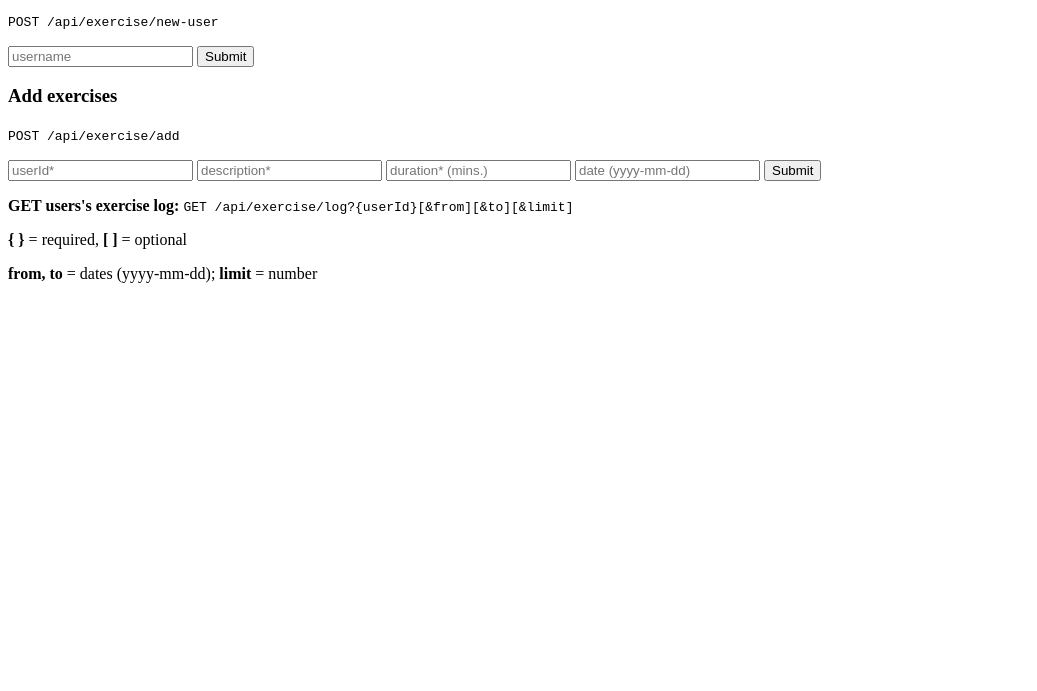
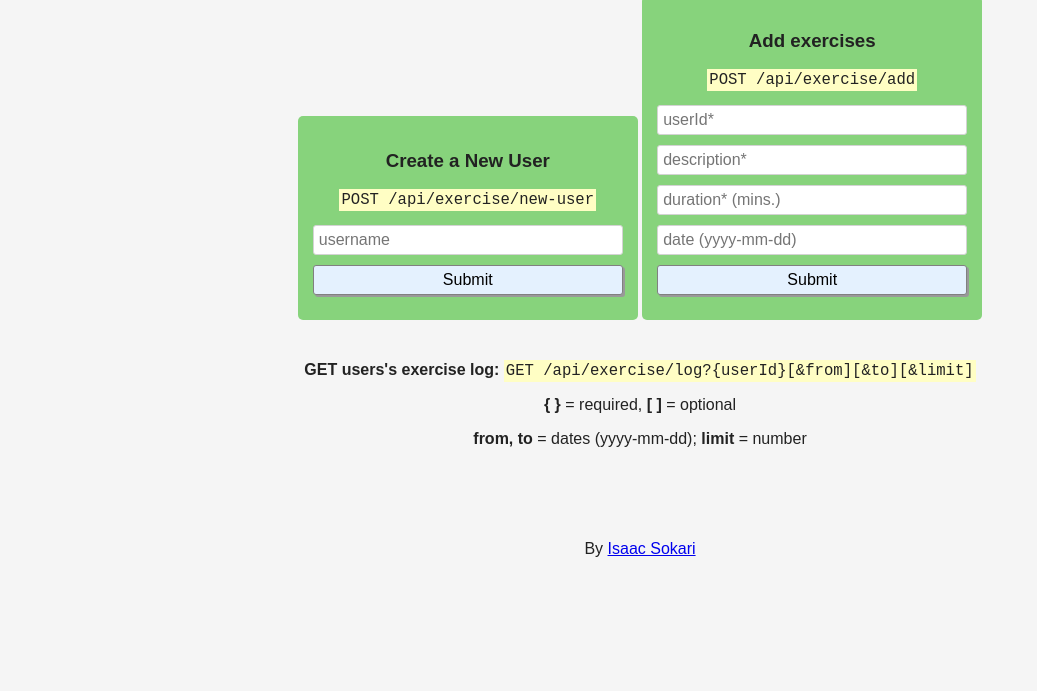
Before and after one commit to isaacsokari/fcc-basic-node, a website: page views/exercise-tracker/index.html in a window 1280 px wide. Shown: the part 109-800 px from the top of the page, without its empty margins (0-1037 px from the left). Drawn offline with Linux system fonts and the light colour scheme.

Commit message:
added correct links to css

```diff
--- a/public/exercise-tracker.css
+++ b/public/exercise-tracker.css
@@ -3,25 +3,38 @@
 }
 
 body {
-  font-family:sans-serif;
+  font-family: sans-serif;
   margin: 25px;
   color: #222;
   background-color: #f5f5f5;
+  display: flex;
+  flex-direction: column;
+  align-items: center;
+}
+
+.container {
+  /* display: unset; */
+  padding: 0 2rem;
+  min-width: 60vw;
+  width: max-content;
+  text-align: center;
 }
 
 h1 {
   font-weight: bold;
-
 }
 
 p {
+  min-width: 18rem;
+  width: max-content;
   max-width: 900px;
+  margin: 1rem auto;
 }
 
 form {
   margin-bottom: 25px;
   padding: 15px;
-  background-color: #87D37C;
+  background-color: #87d37c;
   display: inline-block;
   width: 100%;
   max-width: 340px;
@@ -38,22 +51,27 @@ input {
   font-size: 16px;
 }
 
-input[type=submit] {
+input[type='submit'] {
   font-size: 16px;
   border-radius: 3px;
-  background-color: #E4F1FE;
+  background-color: #e4f1fe;
   border: 1px solid grey;
   box-shadow: 2px 2px #999;
   cursor: pointer;
 }
 
-input[type=submit]:hover {
-  background-color: #FFFEC4;
+input[type='submit']:hover {
+  background-color: #fffec4;
 }
 
 code {
   font-family: monospace;
   font-size: 1.2em;
-  background-color: #FFFEC4;
+  background-color: #fffec4;
   padding: 2px;
 }
+
+.footer {
+  margin-top: 60px;
+  text-align: center;
+}
--- a/views/exercise-tracker/index.html
+++ b/views/exercise-tracker/index.html
@@ -1,11 +1,22 @@
 <!DOCTYPE html>
 <html>
-
   <head>
     <title>Exercise Tracker | Free Code Camp</title>
-      <link rel="shortcut icon" href="https://cdn.freecodecamp.org/universal/favicons/favicon-32x32.png" type="image/x-icon"/>
-      <link href="https://fonts.googleapis.com/css?family=Roboto" rel="stylesheet" type="text/css">
-      <link href="style.css" rel="stylesheet" type="text/css">
+    <link
+      rel="shortcut icon"
+      href="https://cdn.freecodecamp.org/universal/favicons/favicon-32x32.png"
+      type="image/x-icon"
+    />
+    <link
+      href="https://fonts.googleapis.com/css?family=Roboto"
+      rel="stylesheet"
+      type="text/css"
+    />
+    <link
+      href="/public/exercise-tracker.css"
+      rel="stylesheet"
+      type="text/css"
+    />
   </head>
 
   <body>
@@ -14,22 +25,47 @@
       <form action="/api/exercise/new-user" method="post">
         <h3>Create a New User</h3>
         <p><code>POST /api/exercise/new-user</code></p>
-            <input id="uname" type="text" name="username" placeholder="username">
-            <input type="submit" value="Submit">
+        <input id="uname" type="text" name="username" placeholder="username" />
+        <input type="submit" value="Submit" />
       </form>
       <form action="/api/exercise/add" method="post">
         <h3>Add exercises</h3>
         <p><code>POST /api/exercise/add</code></p>
-            <input id="uid" type="text" name="userId" placeholder="userId*">
-            <input id="desc" type="text" name="description" placeholder="description*">
-            <input id="dur" type="text" name="duration" placeholder="duration* (mins.)">
-            <input id="dat" type="text" name="date" placeholder="date (yyyy-mm-dd)">
-            <input type="submit" value="Submit">
+        <input id="uid" type="text" name="userId" placeholder="userId*" />
+        <input
+          id="desc"
+          type="text"
+          name="description"
+          placeholder="description*"
+        />
+        <input
+          id="dur"
+          type="text"
+          name="duration"
+          placeholder="duration* (mins.)"
+        />
+        <input
+          id="dat"
+          type="text"
+          name="date"
+          placeholder="date (yyyy-mm-dd)"
+        />
+        <input type="submit" value="Submit" />
       </form>
-          <p><strong>GET users's exercise log: </strong><code>GET /api/exercise/log?{userId}[&amp;from][&amp;to][&amp;limit]</code></p>
+      <p>
+        <strong>GET users's exercise log: </strong
+        ><code
+          >GET /api/exercise/log?{userId}[&amp;from][&amp;to][&amp;limit]</code
+        >
+      </p>
       <p><strong>{ }</strong> = required, <strong>[ ]</strong> = optional</p>
-          <p><strong>from, to</strong> = dates (yyyy-mm-dd); <strong>limit</strong> = number</p>
+      <p>
+        <strong>from, to</strong> = dates (yyyy-mm-dd); <strong>limit</strong> =
+        number
+      </p>
+    </div>
+    <div class="footer">
+      <p>By <a href="https://www.isaacsokari.com/">Isaac Sokari</a></p>
     </div>
   </body>
-
 </html>
```
Also changed, not shown: views/file-metadata/index.html (+20 -13 lines), views/header-parser/index.html (+3 -4 lines), views/timestamp/index.html (+2 -4 lines), views/url-shortener/index.html (+7 -2 lines). Lines whose indentation alone changed are shown as unchanged.
